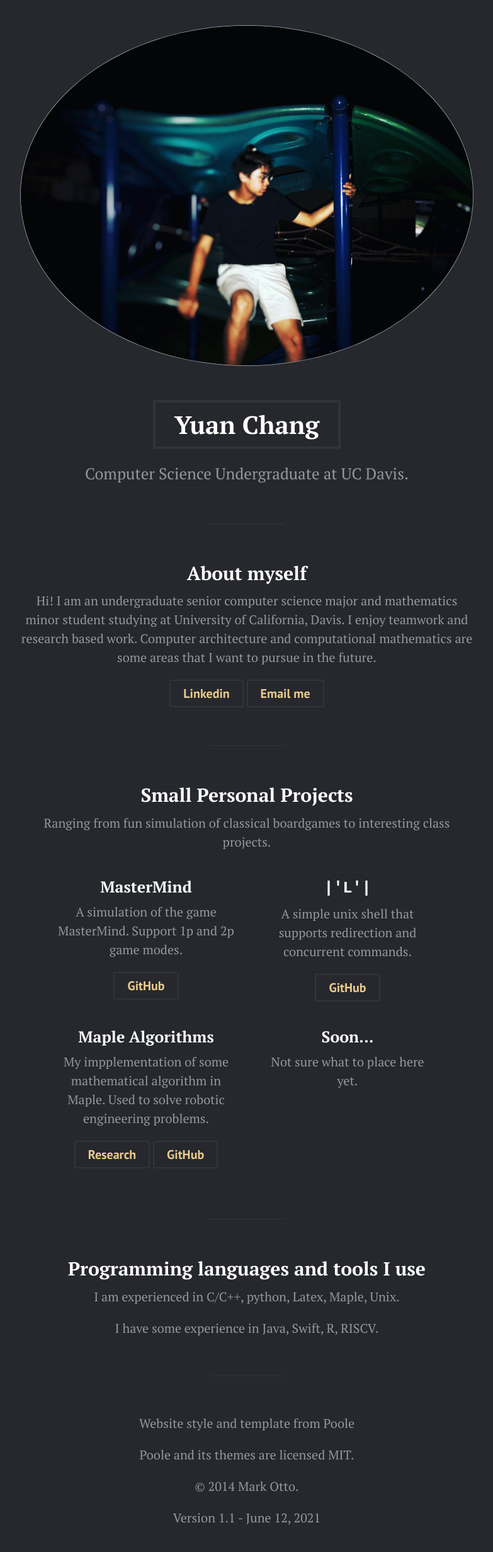
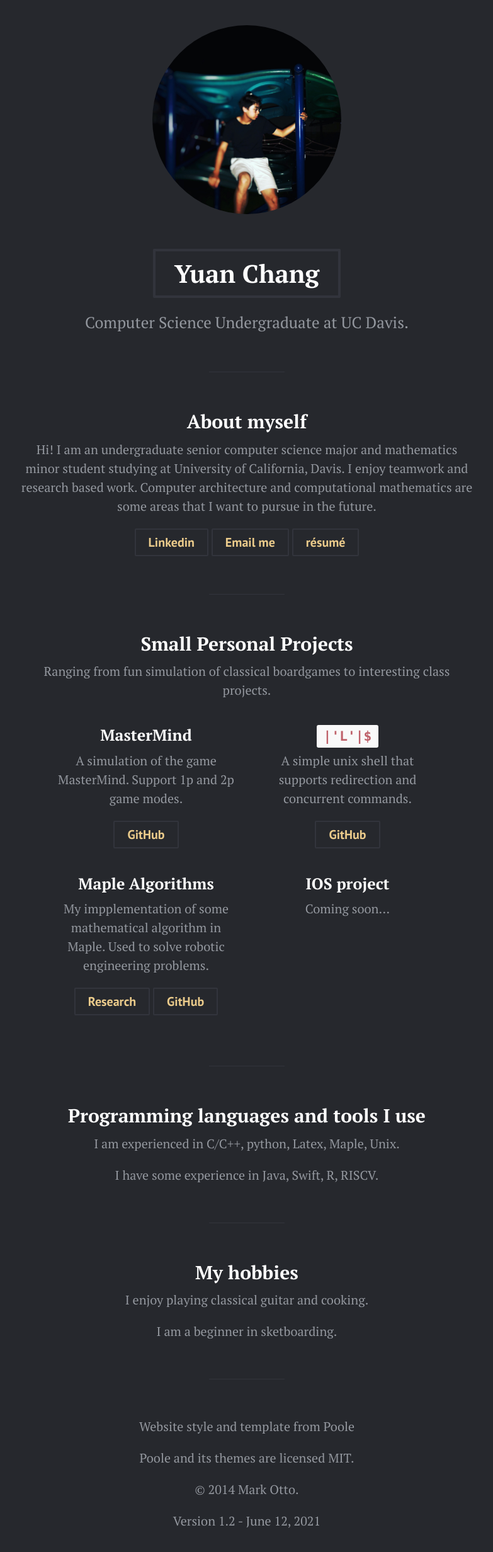
Before and after one commit to itis2010me/itis2010me, a plain HTML site: page index.html in a window 1280 px wide. Shown: the whole page at 63% size, without its empty margins (248-1031 px from the left). Drawn offline with Linux system fonts and the light colour scheme.

Commit message:
website version 1.2, with src/

```diff
--- a/index.html
+++ b/index.html
@@ -24,26 +24,16 @@
   <!-- RSS -->
   <link rel="alternate" type="application/rss+xml" title="RSS" href="/atom.xml">
 
-  <!-- Google Analytics -->
-  <script>
-    (function(i,s,o,g,r,a,m){i['GoogleAnalyticsObject']=r;i[r]=i[r]||function(){
-    (i[r].q=i[r].q||[]).push(arguments)},i[r].l=1*new Date();a=s.createElement(o),
-    m=s.getElementsByTagName(o)[0];a.async=1;a.src=g;m.parentNode.insertBefore(a,m)
-    })(window,document,'script','//www.google-analytics.com/analytics.js','ga');
-    ga('create', 'UA-146052-15', 'getpoole.com');
-    ga('send', 'pageview');
-  </script>
 </head>
 
 
   <body>
     <div class="container">
-      <img src="https://github.com/itis2010me/itis2010me/blob/main/img/image.jpg">
+      <img src="./src/image.jpg">
       <div class="header">
         <h1 class="header-title">Yuan Chang</h1>
         <p class="lead header-lead">
            Computer Science Undergraduate at UC Davis.
-
       </div>
         </p>
 
@@ -54,6 +44,7 @@
 <p>
   <a href="https://www.linkedin.com/in/yuan-chang-26b425203/" class="btn">Linkedin</a>
   <a href = "mailto: merchang@ucdavis.edu" class="btn">Email me</a>
+  <a href="./src/resume.pdf" class="btn">résumé</a>
 </p>
 
 <hr>
@@ -76,7 +67,7 @@
 
   <div class="theme">
     <h3>
-      <kbd>|'L'|</kbd>
+      <code>|'L'|$</code>
     </h3>
     <p>A simple unix shell that supports redirection and concurrent commands.</p>
 
@@ -92,16 +83,16 @@
     <p>My impplementation of some mathematical algorithm in Maple. Used to solve robotic engineering problems.</p>
 
     <p>
-      <a href = "Sample project.pdf" class="btn">Research</a>
+      <a href = "./src/Sample project.pdf" class="btn">Research</a>
       <a href="https://github.com/itis2010me/MapleAlgorithms" class="btn">GitHub</a>
     </p>
   </div>
 
   <div class="theme">
     <h3>
-      <a>Soon...</a>
+      <a>IOS project</a>
     </h3>
-    <p>Not sure what to place here yet.</p>
+    <p>Coming soon...</p>
   </div>
 
 </div>
@@ -114,10 +105,16 @@
 
 <hr>
 
+<h2>My hobbies</h2>
+<p>I enjoy playing classical guitar and cooking.</p>
+<p>I am a beginner in sketboarding.</p>
+
+<hr>
+
 <p>Website style and template from Poole</p>
 <p>Poole and its themes are licensed MIT.</p>
 <p>&copy; 2014 Mark Otto.</p>
-<p>Version 1.1 - June 12, 2021</p>
+<p>Version 1.2 - June 12, 2021</p>
 
     </div>
 
--- a/style.css
+++ b/style.css
@@ -202,11 +202,11 @@ blockquote p:last-child {
 
 img {
   margin: 0 0 1rem;
-  border: 1px solid;
-  height: 100%;
-  width: 100%;
+  height: 300px;
+  width: 300px;
   border-radius: 50%;
   overflow: hidden;
+  object-fit: cover;
 
 }
 
```
Also changed, not shown: src/image.jpg (renamed from img/image.jpg), 2 other files.
